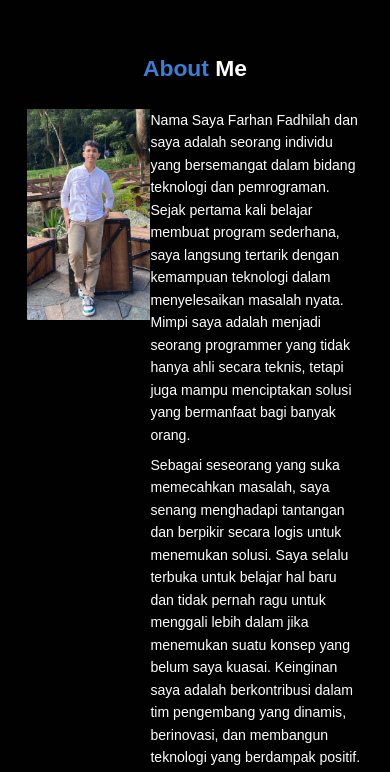
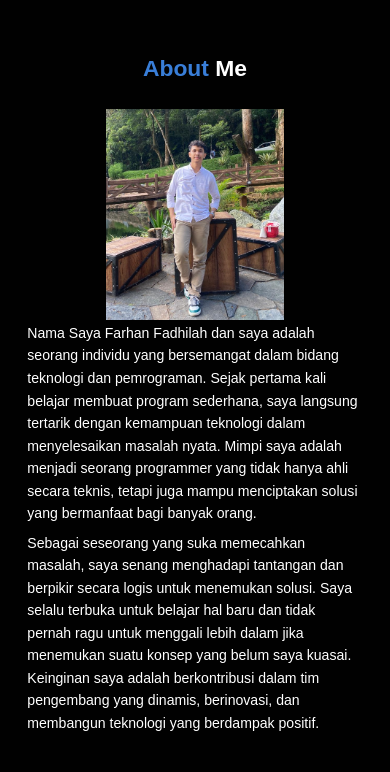
Before and after one commit to Hannn1207/farhanfadhilah.github.io, a plain HTML site: page index.html in a window 390 px wide. Shown: the part 859-1631 px from the top of the page. Drawn offline with nearby package versions, Linux system fonts and the light colour scheme.

Commit message:
style.css

```diff
--- a/css/style.css
+++ b/css/style.css
@@ -370,9 +370,11 @@ footer .links a {
   .navbar .navbar-nav a:hover::after {
     transform: scaleX(0.2);
   }
-  .about,
+  .about .row {
+    flex-wrap: wrap;
+    justify-content: center;
+  }
   .pendidikan .row {
-    flex-wrap: wrap;
     justify-content: center;
   }
   .about .row .about-img img {
```
